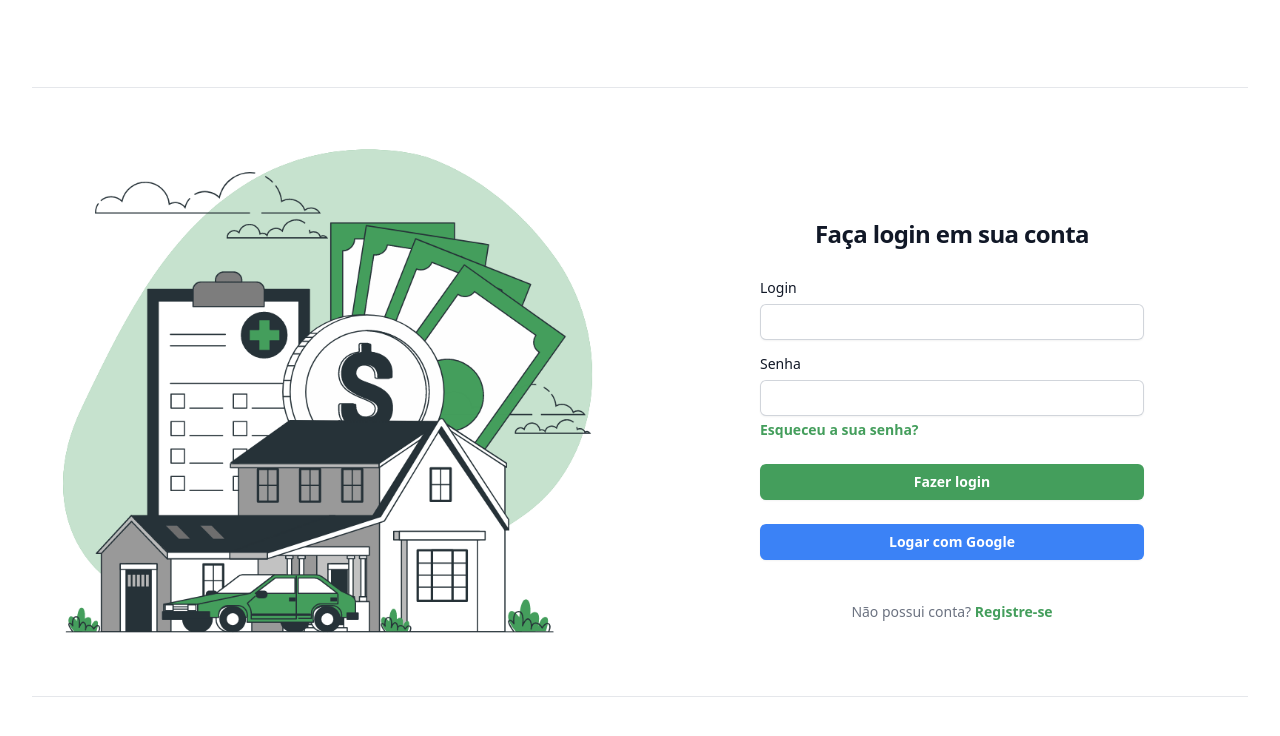
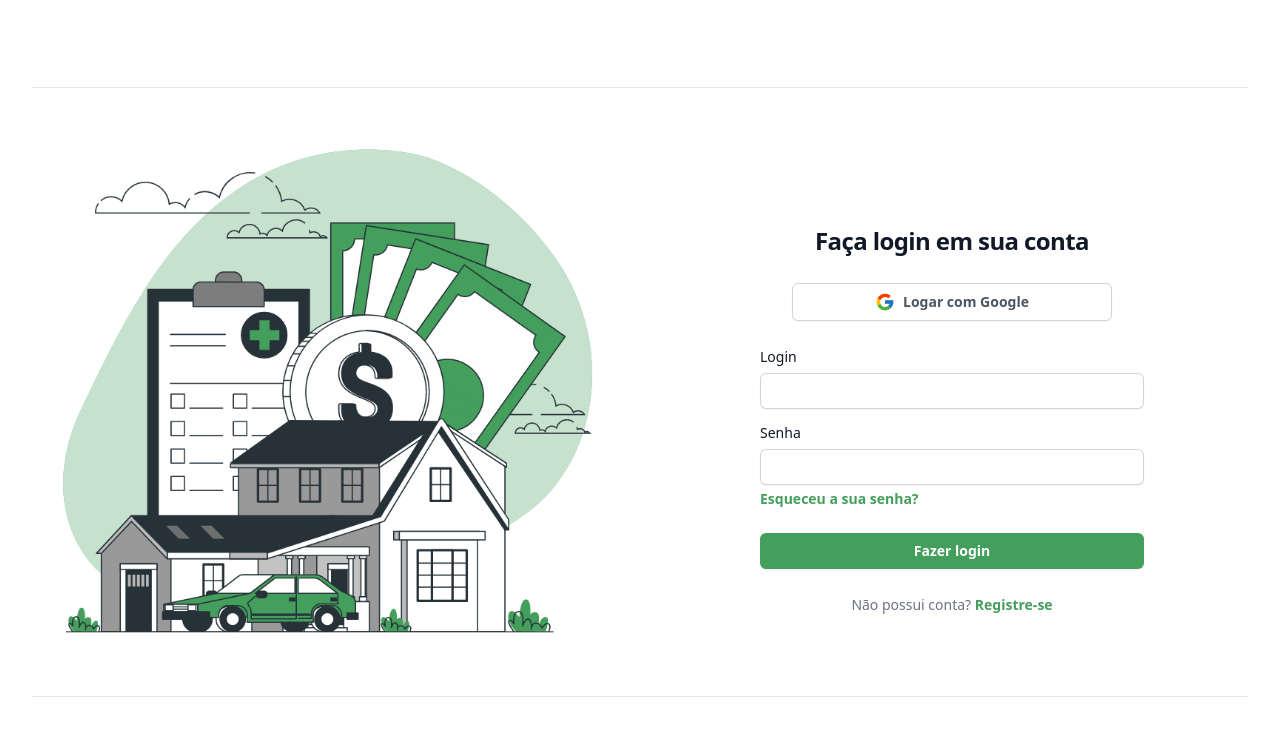
Before and after one commit to vnny8/Gerenciamento-de-Gastos-Front-End, a React (Create React App) app: page / in a window 1280 px wide. Shown: the top 736 px of the page. Built offline with nearby package versions, Linux system fonts and the light colour scheme.

Commit message:
feat: botão de logar com google estilizado

```diff
--- a/src/components/Login.jsx
+++ b/src/components/Login.jsx
@@ -3,6 +3,7 @@ import Imagem from './Imagem';
 import { useNavigate } from 'react-router-dom';
 import { useAuth } from './AuthProvider';
 import { useSnackbar } from 'notistack';
+import { FcGoogle } from 'react-icons/fc';
 
 
 export default function Example() {
@@ -53,12 +54,23 @@ export default function Example() {
                 <div className="mx-auto grid max-w-2xl grid-cols-1 gap-x-8 gap-y-16 sm:gap-y-20 lg:mx-0 lg:max-w-none lg:grid-cols-2">
                     <Imagem />
                     <div className="flex min-h-full flex-1 flex-col justify-center px-6 py-12 lg:px-8">
-                        <div className="sm:mx-auto sm:w-full sm:max-w-sm">
+                        <div className="items-center sm:mx-auto sm:w-full sm:max-w-sm">
                             <h2 className="mt-10 text-center text-2xl font-bold leading-9 tracking-tight text-gray-900">
                                 Faça login em sua conta
                             </h2>
+                            <div className="mt-6 flex justify-center">
+                                <button
+                                    type="button"
+                                    onClick={handleLoginGoogle}
+                                    className="flex w-80 items-center justify-center space-x-2 rounded-md border border-gray-300 bg-white px-4 py-2 text-sm font-medium text-gray-600 shadow-sm hover:bg-gray-100 focus:outline-none focus:ring-2 focus:ring-blue-500 focus:ring-offset-2"
+                                >
+                                    <FcGoogle className="h-5 w-5" />
+                                    <span><b>Logar com Google</b></span>
+                                </button>
+                            </div>
                         </div>
                         <div className="mt-6 sm:mx-auto sm:w-full sm:max-w-sm">
+
                             <form onSubmit={(event) => { event.preventDefault(); fazerLogin(); }}>
                                 <div>
                                     <label htmlFor="text" className="block text-sm font-medium leading-6 text-gray-900">
@@ -111,16 +123,8 @@ export default function Example() {
                                     </button>
                                 </div>
                             </form>
-                            <div className="mt-6">
-                                <button
-                                    type="button"
-                                    onClick={handleLoginGoogle}
-                                    className="flex w-full justify-center rounded-md bg-blue-500 px-3 py-1.5 text-sm font-semibold leading-6 text-white shadow-sm hover:bg-blue-600 focus-visible:outline focus-visible:outline-2 focus-visible:outline-offset-2 focus-visible:outline-blue-500"
-                                >
-                                    Logar com Google
-                                </button>
-                            </div>
-                            <p className="mt-10 text-center text-sm text-gray-500">
+
+                            <p className="mt-6 text-center text-sm text-gray-500">
                                 Não possui conta?{' '}
                                 <button className="font-semibold leading-6 text-[#449E5C] hover:text-[#449E5C]">
                                     Registre-se
```
